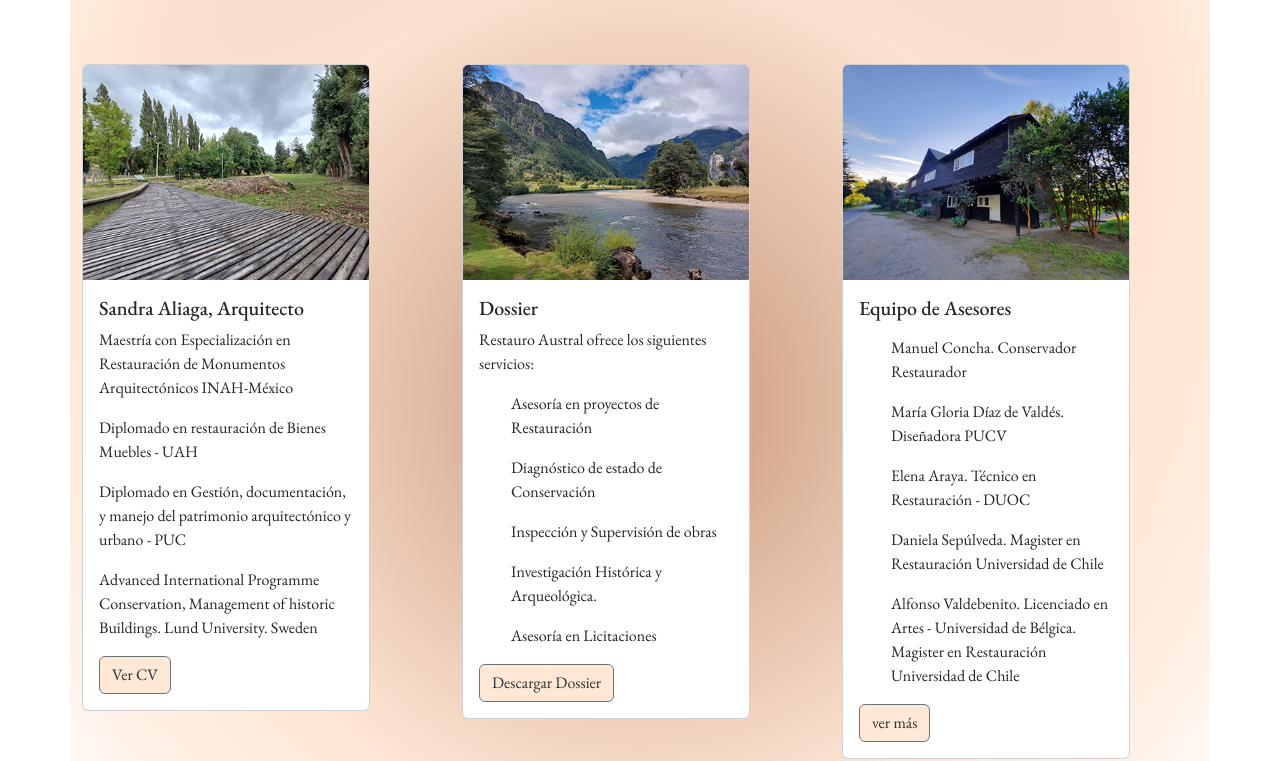
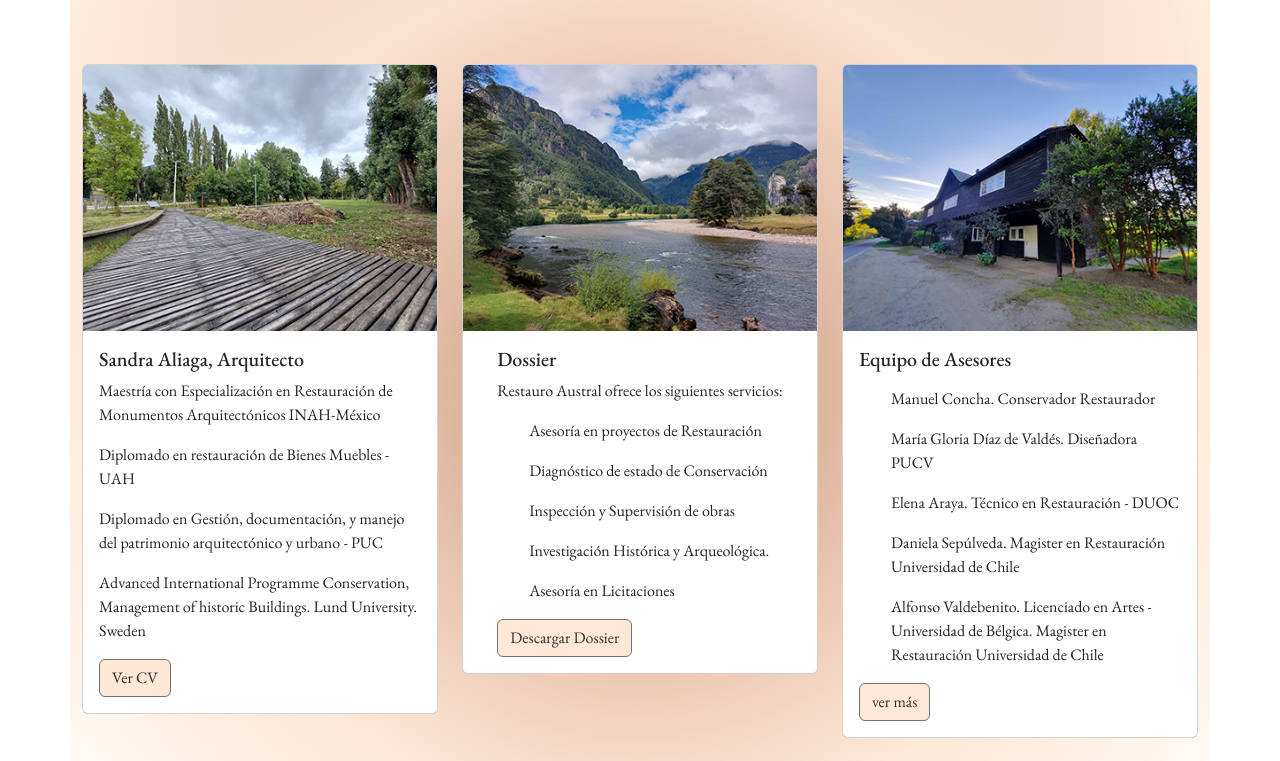
Before and after one commit to Mari-glo/restauroaustral_entregafinal, a plain HTML site: page pages/quienessomos.html in a window 1280 px wide. Shown: the part 600-1361 px from the top of the page. Drawn offline with nearby package versions, Linux system fonts and the light colour scheme.

Commit message:
correcciones de Carpi

```diff
--- a/pages/quienessomos.html
+++ b/pages/quienessomos.html
@@ -63,8 +63,8 @@
                 <section class="container pt-5 pb-5">
                     <div class="row">
                         <div class="col-12 col-sm-6 col-md-4 pt-3 pb-3">
-                            <div class="card align-items-center" style="width: 18rem;">
-                                <img src="../img/aysen2_1.jpg" class="card-img-top" alt="...">
+                            <div class="card align-items-center">
+                                <img src="../img/aysen2_1.jpg" class="card-img-top" alt="Aysen">
                                 <div class="card-body">
                                     <h5 class="card-title">Sandra Aliaga, Arquitecto</h5>
                                     <p class="card-text">Maestría con Especialización en Restauración de Monumentos
@@ -81,8 +81,8 @@
 
                         </div>
                         <div class="col-12 col-sm-6 col-md-4 pt-3 pb-3">
-                            <div class="card align-items-center" style="width: 18rem;">
-                                <img src="../img/aysen_1.jpg" class="card-img-top" alt="...">
+                            <div class="card align-items-center">
+                                <img src="../img/aysen_1.jpg" class="card-img-top" alt="Aysen">
                                 <div class="card-body">
                                     <h5 class="card-title">Dossier</h5>
                                     <p class="card-text">
@@ -100,8 +100,8 @@
 
                         </div>
                         <div class="col-12 col-sm-6 col-md-4 pt-3 pb-3">
-                            <div class="card align-items-center" style="width: 18rem;">
-                                <img src="../img/bahiacoique_3.jpg" class="card-img-top" alt="...">
+                            <div class="card align-items-center">
+                                <img src="../img/bahiacoique_3.jpg" class="card-img-top" alt="Bahía Coique">
                                 <div class="card-body">
                                     <h5 class="card-title">Equipo de Asesores</h5>
                                     <p class="card-text">
--- /dev/null
+++ b/style/partials/_contacto.scss
@@ -0,0 +1,3 @@
+.mapita {
+    width: 100%;
+}
--- a/style/style.scss
+++ b/style/style.scss
@@ -2,7 +2,8 @@
 @import "./partials/encabezado";
 @import "./partials/section1";
 @import "./partials/secction2";
-@import "./partials/media";
 @import "./partials/quienesSomos";
 @import "./partials/asesorias";
 @import "./partials/publicaciones";
+@import "./partials/contacto";
+@import "./partials/media";
```
Also changed, not shown: pages/contacto.html (+1 -1 lines), style/style.css, 1 other file.
